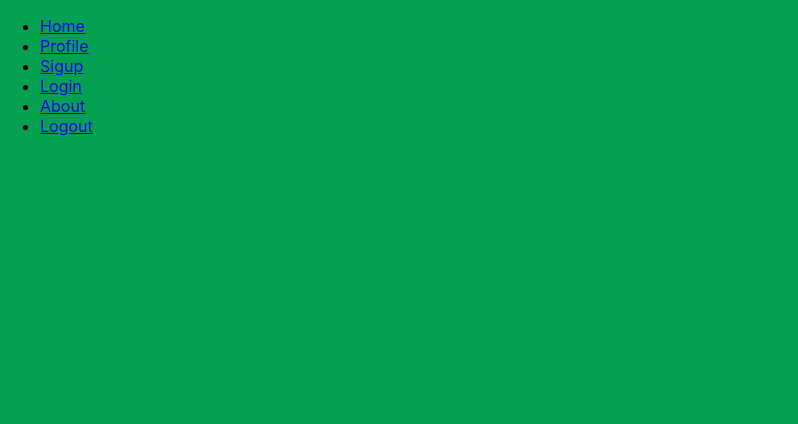
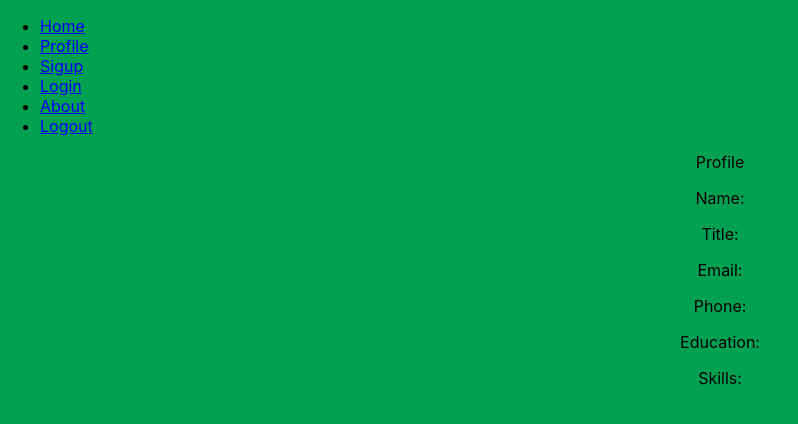
Before and after one commit to layla-baqer/Jobia, a React (Create React App) app in the folder frontend/: page /profile in a window 1280 px wide. Shown: the top 424 px of the page, without its empty margins (0-798 px from the left). Built offline with nearby package versions, Linux system fonts and the light colour scheme.

Commit message:
User details on the Profile page done

```diff
--- a/frontend/src/App.js
+++ b/frontend/src/App.js
@@ -6,7 +6,7 @@ import Edit from './Components/Edit/Edit'
 import Profile from './Components/Profile/Profile'
 import Details from './Components/Details/Details'
 import About from './Components/About/About'
-import { BrowserRouter as Router, Routes, Route } from 'react-router-dom'
+import { BrowserRouter as Router, Routes, Route, useParams } from 'react-router-dom'
 import Signup from './Components/user/Signup';
 import Login from './Components/user/Login'
 import axios from 'axios';
@@ -72,8 +72,8 @@ function App() {
     setUser(null);
   }
 
-  // const getAllUsers = () => {
-
+  // const Profile = () => {
+  //   let {userId} = useParams()
   // }
 
   return (
@@ -86,8 +86,8 @@ function App() {
       <div className="App">
       <Routes>
         <Route path='/user/home' element={isAuth ? <UserHome /> : <Login login={loginHandler}/>}></Route>
-        <Route path='/edit/:userId' element={<Edit />}></Route>
-        <Route path='/profile/:userId' element={<Profile />}></Route>
+        <Route path='/edit' element={<Edit />}></Route>
+        <Route path='/profile' element={<Profile />}></Route>
         <Route path='' element={<UserHome />}></Route>
         <Route path='/signup' element={<Signup
         register={registerHandler}
--- a/frontend/src/Components/NavBar/NavBar.jsx
+++ b/frontend/src/Components/NavBar/NavBar.jsx
@@ -1,24 +1,20 @@
 import React from 'react'
 import './NavBar.css'
-import { Link } from 'react-router-dom'
+import { Link, useParams } from 'react-router-dom'
 
 
 function NavBar(props) {
   return (
 
-
     <div>
 
         <ul className="navbar-ul">
-        <li><Link to='/user/home'>Home</Link></li>
-      <li><Link to='/profile'>Profile</Link></li>
-      <li><Link to='/Signup'>Sigup</Link></li>
-      <li><Link to='/Login'>Login</Link></li>
-      <li><Link to='/About'>About</Link></li>
-      <li><Link to='/logout' onClick={props.onLogoutHandler}>Logout</Link></li>
-
-
-
+          <li><Link to='/user/home'>Home</Link></li>
+          <li><Link to={'/profile'}>Profile</Link></li>
+          <li><Link to='/Signup'>Sigup</Link></li>
+          <li><Link to='/Login'>Login</Link></li>
+          <li><Link to='/About'>About</Link></li>
+          <li><Link to='/logout' onClick={props.onLogoutHandler}>Logout</Link></li>
         </ul>
     </div>
   )
--- a/frontend/src/Components/Profile/Profile.jsx
+++ b/frontend/src/Components/Profile/Profile.jsx
@@ -1,7 +1,65 @@
-import React from 'react'
+import React, { useState, useEffect } from 'react'
+import axios from 'axios'
+import jwt_decode from 'jwt-decode';
+
+
 
 export default function Profile() {
+
+  const [userDetails, setUserDetails] = useState([])
+
+      // useEffect(() => {
+      //   // the route will be modified if we need a specific user's tweets ../tweets/${id}
+
+      //   // take the tweet list data & store it in a state setState(response)
+      //   axios.get(`http://localhost:4000/users/${userId}/details`)
+      //   .then(res => setUserDetails(res.data))
+      //   .catch(err => console.log(err))
+
+      //   getUserDetails()
+      // }, [])
+
+      useEffect(() => {
+        let token = localStorage.getItem('token')
+
+        if(token != null) {
+          let user = jwt_decode(token)
+
+          if(user) {
+            getUserDetails(user.user.id)
+          }
+          else if(!user) {
+            localStorage.removeItem('token')
+          }
+        }
+      }, [])
+
+      const getUserDetails = (userId) => {
+        axios.get(`http://localhost:4000/users/${userId}/details`)
+        .then(res => {
+          console.log(res.data)
+          setUserDetails(res.data)}
+          )
+        .catch(err => console.log(err))
+      }
+
   return (
-    <div>Profile</div>
+    <div>
+      <div>Profile</div>
+
+      {userDetails ?
+      <div key={userDetails._id}>
+        <p>Name: {userDetails.firstName} {userDetails.lastName}</p>
+        <p>Title: {userDetails.title}</p>
+        <p>Email: {userDetails.email}</p>
+        <p>Phone: {userDetails.phone}</p>
+        <p>Education: {userDetails.education}</p>
+        <p>Skills: {userDetails.skills}</p>
+        {/* <Link to={`/profile/${tweet._id}`}>{tweet.name}</Link> */}
+      </div>
+
+    :null}
+
+    </div>
   )
 }
--- a/frontend/src/Components/user/Signup.js
+++ b/frontend/src/Components/user/Signup.js
@@ -60,7 +60,7 @@ export default function Signup(props) {
 
             <Form.Group>
                 <Form.Label>Skills</Form.Label>
-                <Form.Control name="Skills" type="Skills" onChange={changeHandler}></Form.Control>
+                <Form.Control name="skills" type="skills" onChange={changeHandler}></Form.Control>
             </Form.Group>
 
             <br></br>
--- a/frontend/src/index.js
+++ b/frontend/src/index.js
@@ -5,9 +5,7 @@ import App from './App';
 
 const root = ReactDOM.createRoot(document.getElementById('root'));
 root.render(
-  <React.StrictMode>
     <App />
-  </React.StrictMode>
 );
 
 // If you want to start measuring performance in your app, pass a function
```
Also changed, not shown: 1 other file (tests, documents, lock files or other folders).
